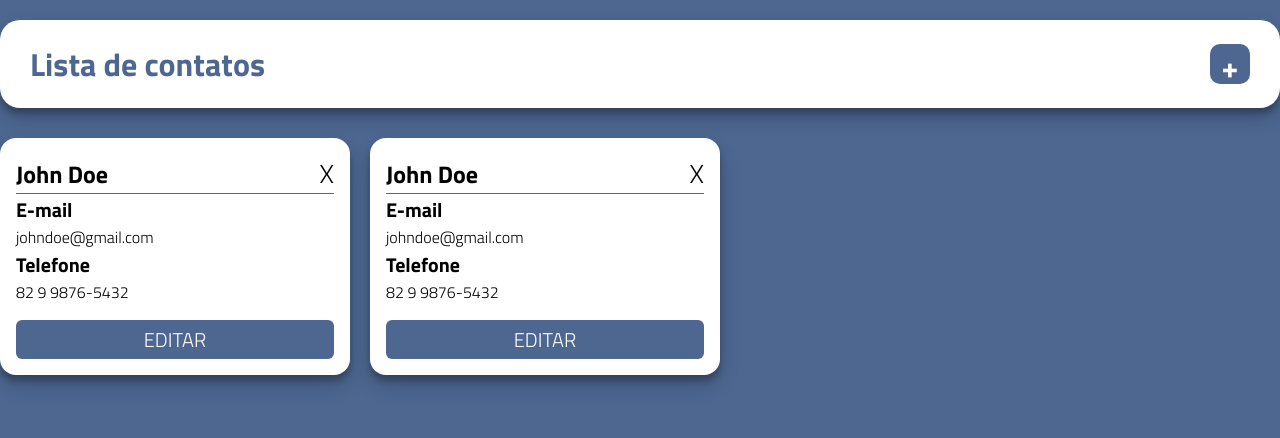
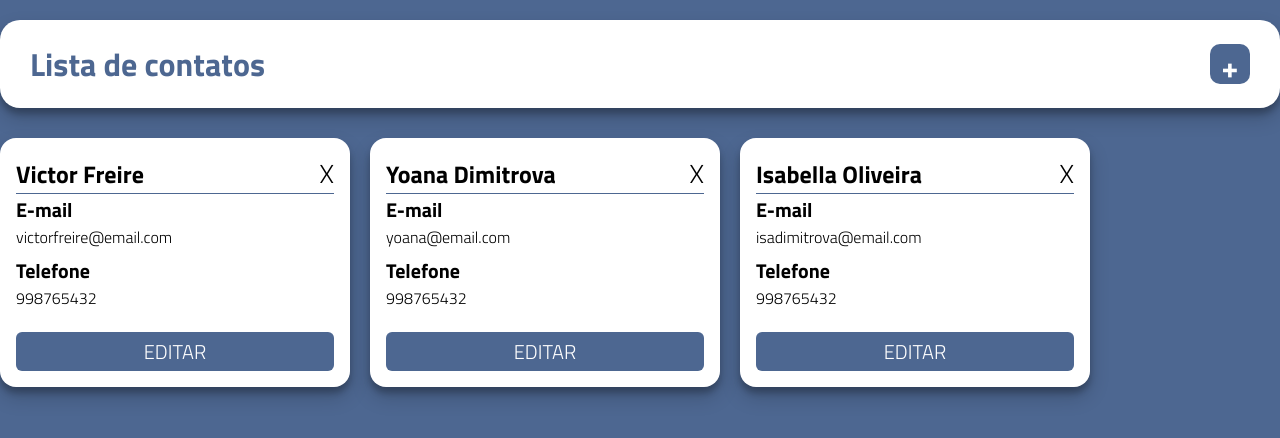
Before and after one commit to oliveira-victor/lista_contatos_ebac, a React (Vite) app: page / in a window 1280 px wide. Shown: the top 438 px of the page. Built offline with nearby package versions, Linux system fonts and the light colour scheme; the HTML template or start-up script is replaced by a standard one.

Commit message:
setting up redux

```diff
--- a/package.json
+++ b/package.json
@@ -10,8 +10,10 @@
     "preview": "vite preview"
   },
   "dependencies": {
+    "@reduxjs/toolkit": "^1.9.7",
     "react": "^18.2.0",
     "react-dom": "^18.2.0",
+    "react-redux": "^8.1.3",
     "styled-components": "^6.1.0"
   },
   "devDependencies": {
--- a/src/App.tsx
+++ b/src/App.tsx
@@ -1,17 +1,20 @@
-import CardsDisplay from './containers/CardsDisplay/CardsDisplay'
+import { Provider } from 'react-redux'
+import CardsDisplay from './containers/CardsDisplay'
 import MainToolbar from './containers/MainToolbar'
 import GlobalStyle, { Container } from './styles'
+
+import store from './store'
 
 function App() {
 
   return (
-    <div>
+    <Provider store={store}>
       <GlobalStyle />
       <Container>
         <MainToolbar />
         <CardsDisplay />
       </Container>
-    </div>
+    </Provider>
   )
 }
 
--- a/src/components/Card/Card.tsx
+++ b/src/components/Card/Card.tsx
@@ -1,17 +1,35 @@
+import { useState } from 'react'
 import * as S from './styles'
 
-const Card = () => {
+type Props = {
+    name: string
+    email: string
+    phone: number
+}
+
+const Card = ({ name, email, phone }: Props) => {
+
+    const [isEditing, setIsEditing] = useState(false)
+
     return (
         <S.CardContainer>
             <S.CardTitle>
-                <h2>John Doe</h2>
+                <h2>{name}</h2>
                 <span>X</span>
             </S.CardTitle>
             <S.UserInfo>E-mail</S.UserInfo>
-            <p>johndoe@gmail.com</p>
+            <S.TypeField value={email} />
             <S.UserInfo>Telefone</S.UserInfo>
-            <p>82 9 9876-5432</p>
-            <S.EditCardBtn>Editar</S.EditCardBtn>
+            <S.TypeField value={phone} />
+            {isEditing ? (
+                <S.EditingBtnsContainer>
+                    <S.IsEditingBtn style={{ backgroundColor: '#32b338' }}>Salvar</S.IsEditingBtn>
+                    <S.IsEditingBtn style={{ backgroundColor: '#e83838' }} onClick={() => setIsEditing(false)}>Cancelar</S.IsEditingBtn>
+                </S.EditingBtnsContainer>
+            ) : (
+                <S.EditCardBtn onClick={() => setIsEditing(true)}>Editar</S.EditCardBtn>
+            )}
+
         </S.CardContainer>
     )
 }
--- a/src/components/Card/styles.ts
+++ b/src/components/Card/styles.ts
@@ -29,6 +29,15 @@ export const UserInfo = styled.span`
     font-weight: bold;
 `
 
+export const TypeField = styled.textarea`
+    display: block;
+    width: 100%;
+    height: 30px;
+    font-size: 16px;
+    resize: none;
+    border: none;
+`
+
 export const EditCardBtn = styled.button`
     width: 100%;
     background-color: ${variables.mainColor};
@@ -41,3 +50,14 @@ export const EditCardBtn = styled.button`
     text-transform: uppercase;
     cursor: pointer;
 `
+
+export const EditingBtnsContainer = styled.div`
+    display: flex;
+    gap: 6px;
+    justify-content: space-between;
+`
+
+export const IsEditingBtn = styled(EditCardBtn)`
+    width: 48%;
+    font-weight: bold;
+`
--- a/src/containers/CardsDisplay/CardsDisplay.tsx
+++ /dev/null
@@ -1,13 +0,0 @@
-import Card from "../../components/Card/Card"
-import * as S from './styles'
-
-const CardsDisplay = () => {
-    return (
-        <S.MainCardsContainer>
-            <Card />
-            <Card />
-        </S.MainCardsContainer>
-    )
-}
-
-export default CardsDisplay
--- /dev/null
+++ b/src/containers/CardsDisplay/index.tsx
@@ -0,0 +1,24 @@
+import { useSelector } from "react-redux"
+
+import Card from "../../components/Card/Card"
+import * as S from './styles'
+import { RootReducer } from "../../store"
+
+const CardsDisplay = () => {
+
+    const { contatos } = useSelector((state: RootReducer) => state)
+
+    return (
+        <S.MainCardsContainer>
+            <ul>
+                {contatos.map((c) => (
+                    <li key={c.phone}>
+                        <Card name={c.contactName} email={c.email} phone={c.phone} />
+                    </li>
+                ))}
+            </ul>
+        </S.MainCardsContainer>
+    )
+}
+
+export default CardsDisplay
--- a/src/containers/CardsDisplay/styles.ts
+++ b/src/containers/CardsDisplay/styles.ts
@@ -2,7 +2,10 @@ import styled from "styled-components";
 
 export const MainCardsContainer = styled.main`
     margin-top: 30px;
-    display: flex;
-    flex-wrap: wrap;
-    gap: 20px;
+
+    ul {
+        display: flex;
+        flex-wrap: wrap;
+        gap: 20px;
+    }
 `
--- /dev/null
+++ b/src/models/Contato.ts
@@ -0,0 +1,15 @@
+class Contato {
+    contactName: string
+    email: string
+    phone: number
+    id: number
+
+    constructor(contactName: string, email: string, phone: number, id: number) {
+        this.contactName = contactName
+        this.email = email
+        this.phone = phone
+        this.id = id
+    }
+}
+
+export default Contato
--- /dev/null
+++ b/src/store/index.ts
@@ -0,0 +1,13 @@
+import { configureStore } from '@reduxjs/toolkit'
+
+import contatosReducer from './reducers/contatos'
+
+const store = configureStore({
+    reducer:  {
+        contatos: contatosReducer
+    }
+})
+
+export type RootReducer = ReturnType<typeof store.getState>
+
+export default store
--- /dev/null
+++ b/src/store/reducers/contatos.ts
@@ -0,0 +1,20 @@
+import { createSlice, PayloadAction } from '@reduxjs/toolkit'
+import Contato from '../../models/Contato'
+
+const contatosSlice = createSlice({
+    name: 'contatos',
+    initialState: [
+        new Contato('Victor Freire', 'victorfreire@email.com', 998765432, 1),
+        new Contato('Yoana Dimitrova', 'yoana@email.com', 998765432, 2),
+        new Contato('Isabella Oliveira', 'isadimitrova@email.com', 998765432, 3)
+    ],
+    reducers: {
+        remove: (state, action: PayloadAction<number>) => {
+            state = state.filter(contato => contato.id !== action.payload)
+        }
+    }
+})
+
+export const { remove } = contatosSlice.actions
+
+export default contatosSlice.reducer
--- a/src/styles/index.ts
+++ b/src/styles/index.ts
@@ -7,6 +7,7 @@ const GlobalStyle = createGlobalStyle`
         padding: 0;
         box-sizing: border-box;
         font-family: 'Titillium Web', sans-serif;
+        list-style: none;
     }
 
     body {
```
Also changed, not shown: 1 other file (tests, documents, lock files or other folders).
